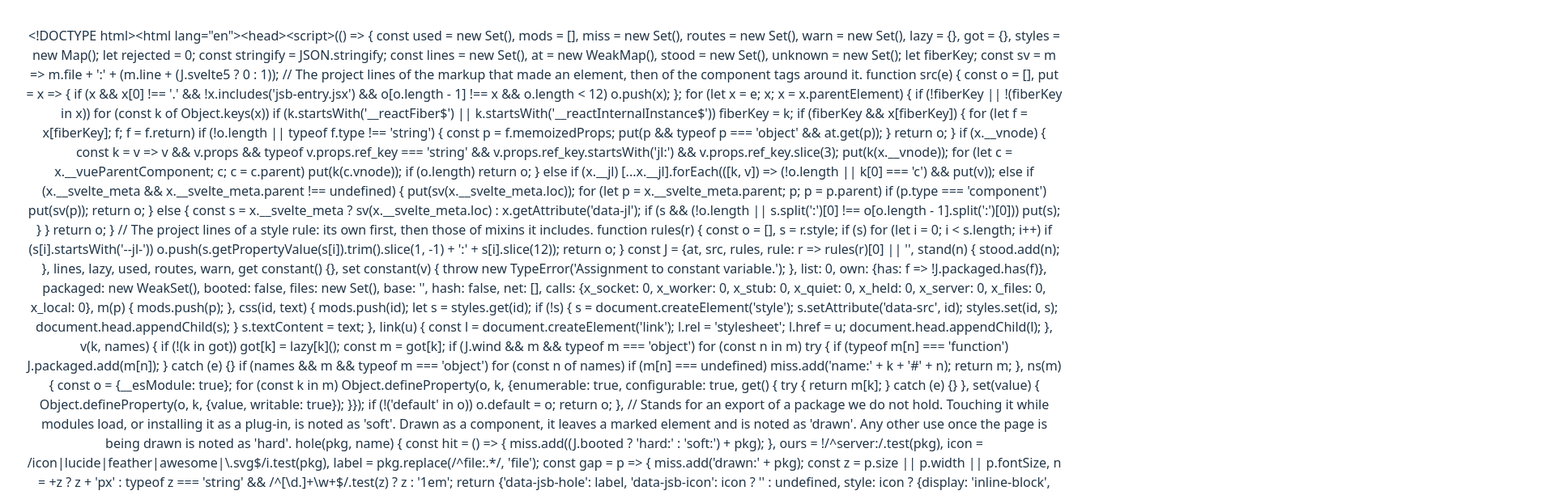
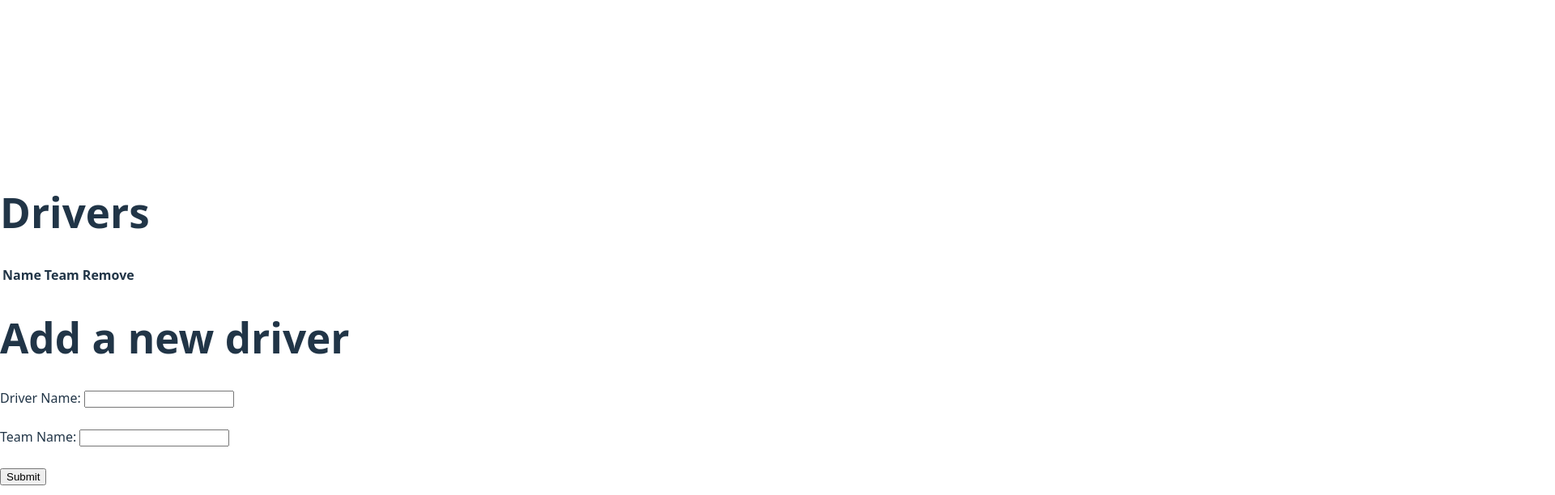
Before and after one commit to KasperVeliz/RaceData, a React app in the folder frontend/: page / in a window 1280 px wide. Shown: the top 612 px of the page at 81% size, 1920 px wide, since content can reach past the window. Built offline with nearby package versions, Linux system fonts and the light colour scheme; the HTML template or start-up script is replaced by a standard one.

Commit message:
Refactored to run whole project off the backend

```diff
--- a/frontend/src/App.jsx
+++ b/frontend/src/App.jsx
@@ -1,89 +1,12 @@
-import { useState , useEffect } from 'react'
-import './App.css'
+import DriverContainer from './components/DriverContainer'
 
 function App() {
-	const [drivers, setDrivers] = useState(null)
-
-	function getDriver(){
-		fetch('http://localhost:3001')
-		.then(response => {
-			return response.text();
-		})
-		.then(data => {
-			setDrivers(data);
-		});
-	}
-
-	function createDriver(){
-		let name_driver = prompt("Enter Driver Name: ")
-		let name_team = prompt("Enter Team Name: ")
-		if ((name_driver != null || name_driver == "") && (name_team != null || name_team == "")){
-			fetch('http://localhost:3001/drivers', {
-				method: 'POST',
-				headers: {
-					'Content-Type' : 'application/json'
-				},
-				body: JSON.stringify({name_driver, name_team}),
-			})
-			.then(respoonse => {
-				return respoonse.text()
-			})
-			.then(data => {
-				alert(data)
-				getDriver()
-			})
-		}
-		else{
-			alert("Enter valid input")
-		}
-	}
-
-	function deleteDriver(){
-		let id = prompt("Enter Driver ID to delete: ")
-
-		try {
-			fetch(`http://localhost:3001/drivers/${id}`, {
-				method: 'DELETE',
-			})
-			.then (response => {
-				return response.text()
-			})
-			.then (data => {
-				alert(data)
-				getDriver()
-			})
-		} catch (error) {
-			alert(error)
-		}
-	}
-
-	function AddDriverButton (){
-		return (
-			<button onClick={createDriver}>+</button>
-		)
-	}
-
-	function RemoveDriver (){
-		return (
-			<button onClick={deleteDriver}>-</button>
-		)
-	}
-
-
-	useEffect (() => {
-		getDriver()
-	}, [])
-	return (
-	<>
+	return(
+		<>
 		<div>
-			{drivers ? drivers : 'There is no driver data available'}
-			<br />
-			<AddDriverButton/>
-			<br />
-			<RemoveDriver/>
+			<DriverContainer/>
 		</div>
-	</>
+		</>
 	)
 }
-
 export default App
--- /dev/null
+++ b/frontend/src/components/DriverContainer.jsx
@@ -0,0 +1,30 @@
+import { useState } from "react";
+import DriverTable from "./DriverTable";
+import DriverForm from "./DriverForm";
+
+function DriverContainer(){
+    const [drivers, setDrivers] = useState([])
+
+    const handleRemove = (index) => {
+        const updatedDrivers = [...drivers.slice(0,index), ...drivers.slice(index + 1)]
+        setDrivers(updatedDrivers)
+    }
+
+    const handleSubmit = (driver) => {
+        setDrivers([...drivers, driver])
+    }
+
+    return (
+        <>
+        <div>
+            <div>
+                <h1>Drivers</h1>
+            </div>
+            <DriverTable driverData={drivers} removeDriver={handleRemove}/>
+            <h1>Add a new driver</h1>
+            <DriverForm onSubmitDriver={handleSubmit}/>
+        </div>
+        </>
+    )
+}
+export default DriverContainer
--- /dev/null
+++ b/frontend/src/components/DriverForm.jsx
@@ -0,0 +1,31 @@
+import { useState } from "react"
+
+function DriverForm(props){
+
+    const [name_driver, setName] = useState("")
+    const [name_team, setTeam] = useState("")
+
+    const handleDriverNameChange = (event) => {
+        setName(event.target.value)
+    }
+    const handleTeamNameChange = (event) => {
+        setTeam(event.target.value)
+    }
+
+    return(
+        <form onSubmit={(event) => {
+            event.preventDefault()
+            props.onSubmitDriver({name_driver,name_team})
+        }}>
+            <label htmlFor="name_driver">Driver Name: </label>
+            <input type="text" id="name_driver" name="name_driver" onChange={handleDriverNameChange} autoComplete="off"/>
+            <br></br><br></br>
+            <label htmlFor="url">Team Name: </label>
+            <input type="text" id="url" name="url" onChange={handleTeamNameChange} autoComplete="off"/>
+            <br></br><br></br>
+            <input type="submit" value={"Submit"}></input>
+        </form>
+    )
+}
+
+export default DriverForm
--- /dev/null
+++ b/frontend/src/components/DriverTable.jsx
@@ -0,0 +1,41 @@
+function TableHeader(){
+    // Renders head of table
+    return(
+        <thead>
+            <tr>
+                <th>Name</th>
+                <th>Team</th>
+                <th>Remove</th>
+            </tr>
+        </thead>
+    )
+}
+
+const TableBody = (props) => {
+    // Renders table data
+
+    const rows = props.driverData.map((row, index) => {
+        return(
+            <tr key={index}>
+                <td>{row.name_driver}</td>
+                <td>{row.name_team}</td>
+                <td>
+                    <button onClick={()=> props.removeDriver(index)}>Delete</button>
+                </td>
+            </tr>
+        )
+    })
+    return <tbody>{rows}</tbody>
+}
+
+function DriverTable(props){
+
+    return(
+        <table>
+            <TableHeader/>
+            <TableBody driverData={props.driverData} removeDriver={props.removeDriver}/>
+        </table>
+    )
+}
+
+export default DriverTable
```
Also changed, not shown: 1 other file (tests, documents, lock files or other folders).
